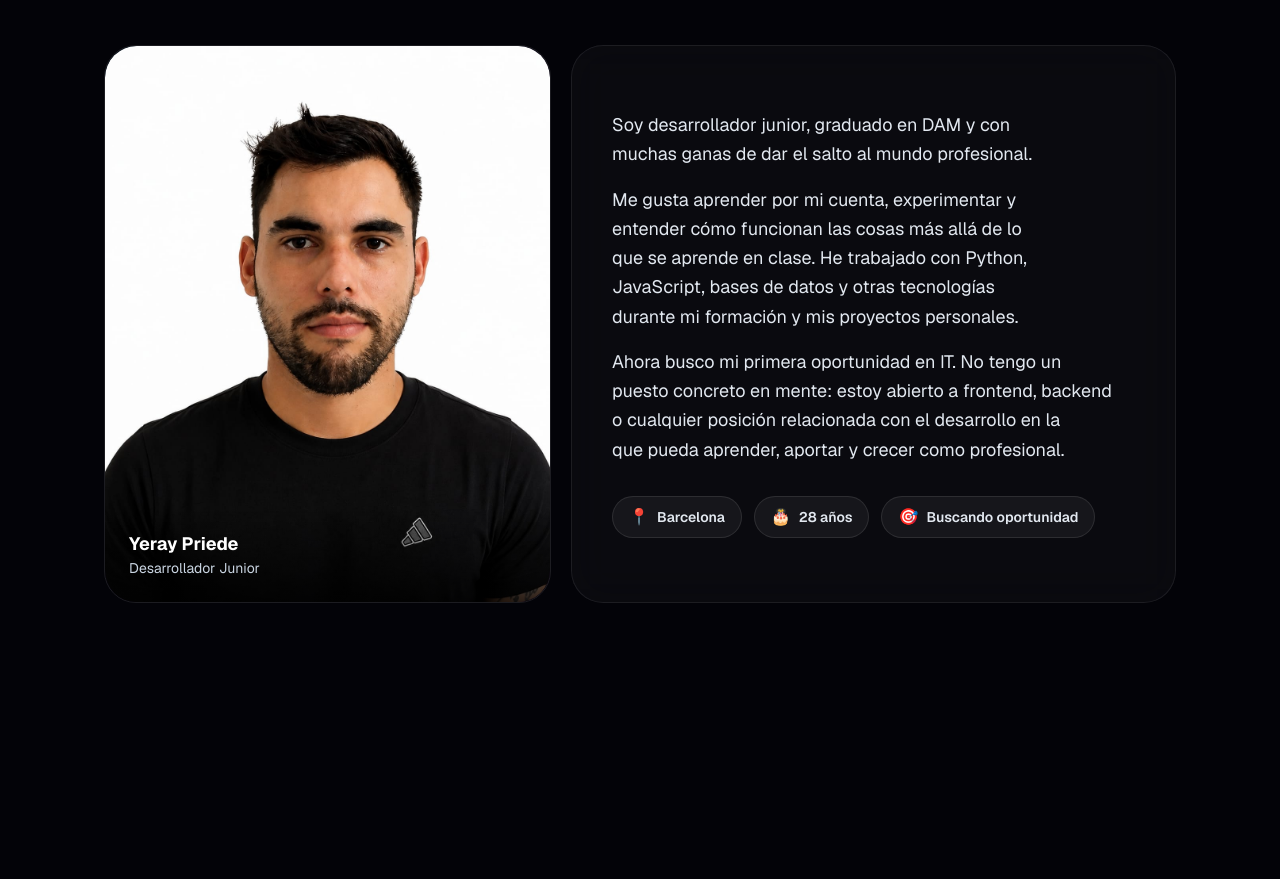
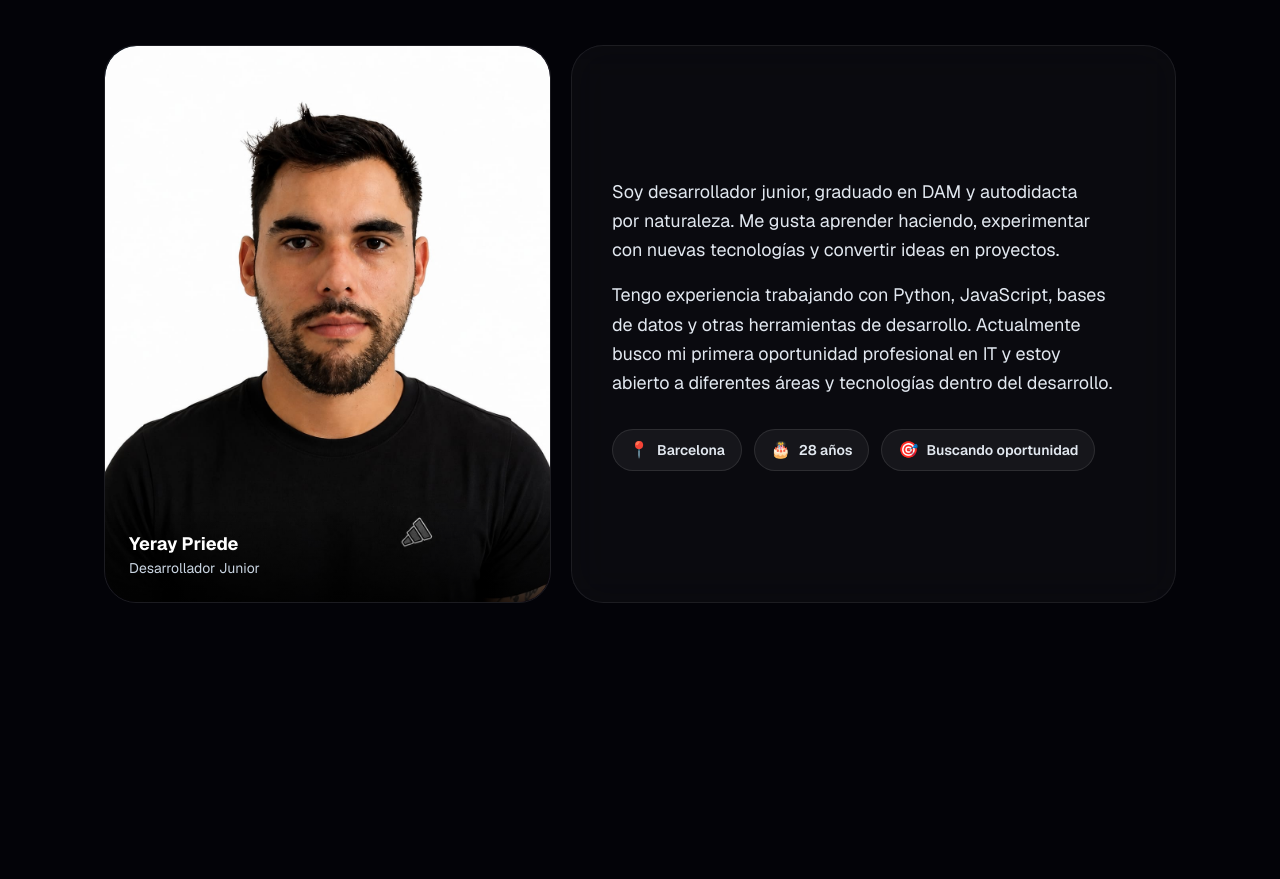
Before and after one commit to yeraysjk/Portafolio, a Next.js app: page / in a window 1280 px wide. Shown: the part 1005-1884 px from the top of the page. Built offline with nearby package versions, Linux system fonts and the light colour scheme.

Commit message:
Actualiza bio con nueva version del texto

```diff
--- a/data/portfolioData.ts
+++ b/data/portfolioData.ts
@@ -16,9 +16,8 @@ export const heroBadges = [
 ];
 
 export const bio = [
-  "Soy desarrollador junior, graduado en DAM y con muchas ganas de dar el salto al mundo profesional.",
-  "Me gusta aprender por mi cuenta, experimentar y entender cómo funcionan las cosas más allá de lo que se aprende en clase. He trabajado con Python, JavaScript, bases de datos y otras tecnologías durante mi formación y mis proyectos personales.",
-  "Ahora busco mi primera oportunidad en IT. No tengo un puesto concreto en mente: estoy abierto a frontend, backend o cualquier posición relacionada con el desarrollo en la que pueda aprender, aportar y crecer como profesional.",
+  "Soy desarrollador junior, graduado en DAM y autodidacta por naturaleza. Me gusta aprender haciendo, experimentar con nuevas tecnologías y convertir ideas en proyectos.",
+  "Tengo experiencia trabajando con Python, JavaScript, bases de datos y otras herramientas de desarrollo. Actualmente busco mi primera oportunidad profesional en IT y estoy abierto a diferentes áreas y tecnologías dentro del desarrollo.",
 ];
 
 export const aboutFacts = [
```
